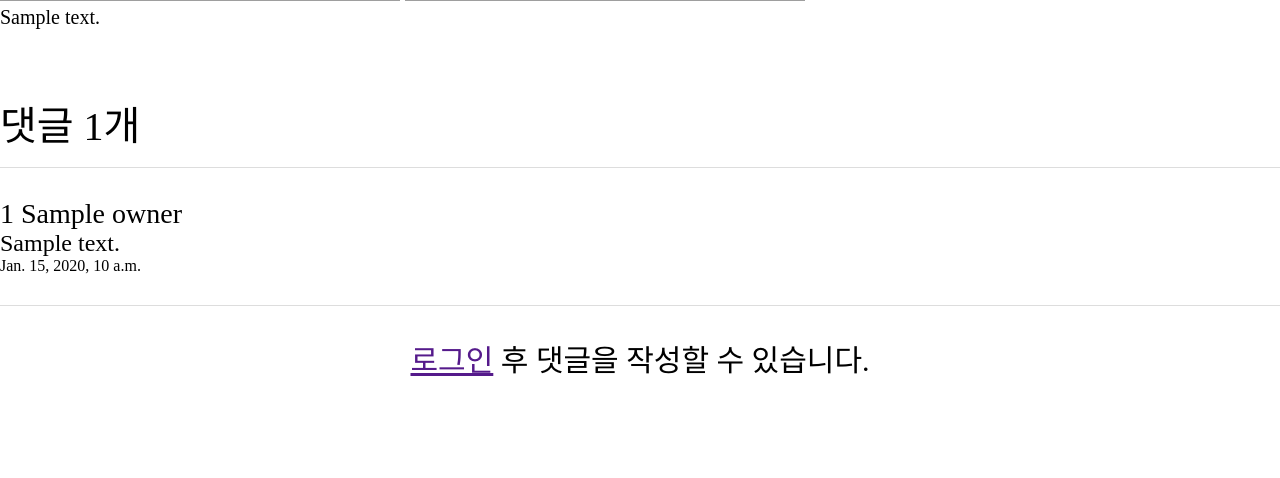
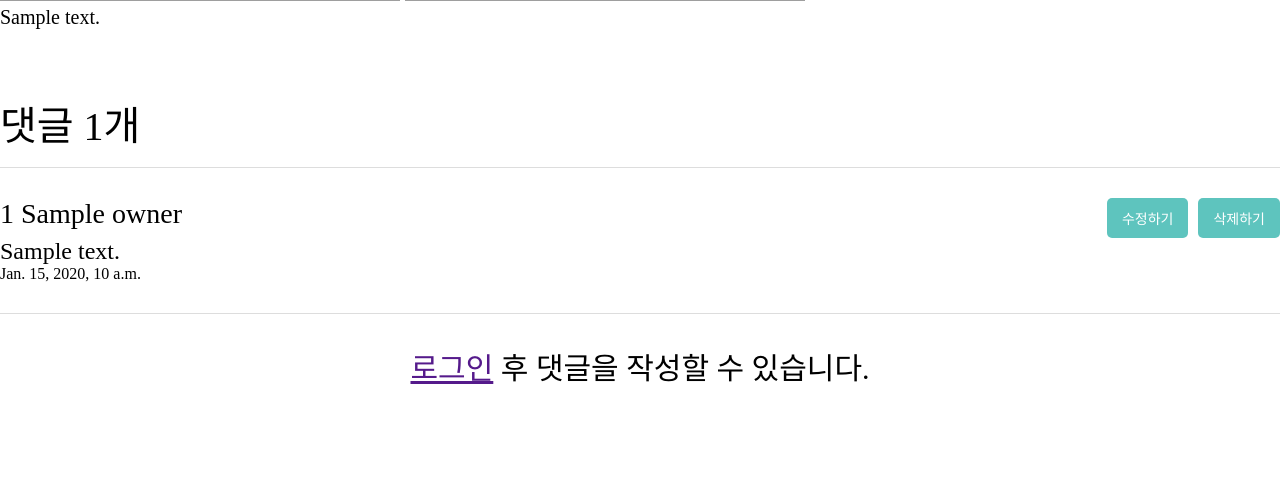
Before and after one commit to KMU-WINK/kmu-wink-official, a Django app: template templates/board_skin/document.html in a window 1280 px wide. Shown: the part 1310-1788 px from the top of the page. Run offline with Django 3.2, Linux system fonts and the light colour scheme; the template is opened without the code that fills it: most values are stand-ins (such as "Sample title", 1, 10 or a date in 2020); some libraries are stand-ins or nearby versions; some web fonts are replaced; grey boxes are pictures that could not be loaded.

Commit message:
add comment del/edit btn layout

```diff
--- a/static/css/board.css
+++ b/static/css/board.css
@@ -69,6 +69,13 @@ border-collapse: collapse;
 .document .content {padding:50px 0; font-size:20px;}
 .document .content img {max-width:100%;}
 .comments {}
+.comments .comment_title {
+    display: flex;
+    width: 100%;
+    justify-content: space-between;
+}
+.comments .comment_btn {display: flex;}
+.comments .comment_btn .comment_edit_btn {margin-right : 10px}
 .comments .comment_counter {font-size:40px; padding:15px 0;}
 .comments .comment {border:1px solid #ddd; border-left:none; border-right:none; padding:30px 0;}
 .comments .comment .commenter {font-size:28px;}
--- a/templates/board_skin/document.html
+++ b/templates/board_skin/document.html
@@ -41,7 +41,13 @@
             <div class="comment_counter">댓글 {{ comment.comments.count }}개</div>
             {% for item in comment.comments %}
                 <article class="comment">
-                    <div class="commenter">{{ item.owner.student_number }} {{ item.owner.name }}</div>
+                    <div class="comment_title">
+                        <div class="commenter">{{ item.owner.student_number }} {{ item.owner.name }}</div>
+                        <div class="comment_btn">
+                            <a href="" class="btn comment_edit_btn">수정하기</a>
+                            <a href="" class="btn comment_del_btn">삭제하기</a>
+                        </div>
+                    </div>
 
                     <div class="content">{{ item.content }}</div>
                     {{ item.make_date }}
```
